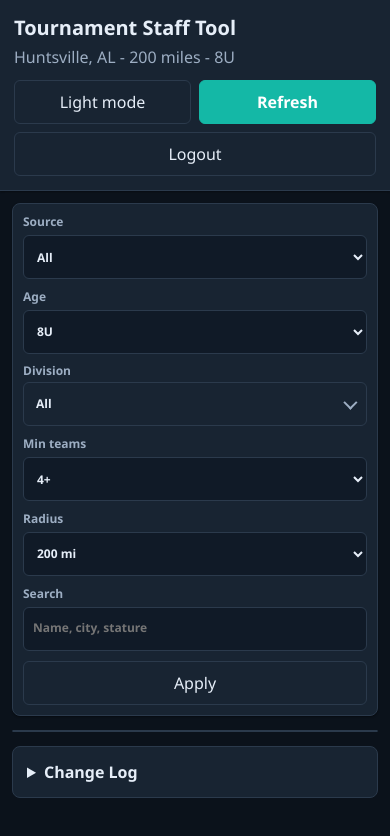
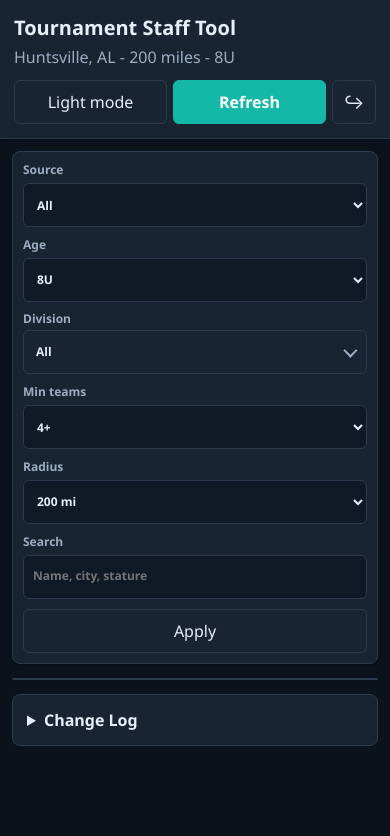
Before and after one commit to wcappling/baseball-tournament-staff-tool, a plain HTML site: page baseball_aggregator/static/index.html in a window 390 px wide. Drawn offline with Linux system fonts and the light colour scheme; no server answers.

Commit message:
Polish topbar buttons for narrow phone screens

```diff
--- a/baseball_aggregator/static/index.html
+++ b/baseball_aggregator/static/index.html
@@ -23,7 +23,9 @@
     <div class="topbar-actions">
       <button id="themeToggle" title="Switch between light and dark theme">Dark mode</button>
       <button id="refreshBtn" class="primary" title="Refresh tournament sources">Refresh</button>
-      <button id="logoutBtn" title="Sign out of the staff tool">Logout</button>
+      <button id="logoutBtn" title="Sign out of the staff tool" aria-label="Logout">
+        <span class="logout-label">Logout</span>
+      </button>
     </div>
   </header>
 
--- a/baseball_aggregator/static/styles.css
+++ b/baseball_aggregator/static/styles.css
@@ -97,6 +97,11 @@ body.login-page {
 .topbar-actions {
   display: flex;
   gap: 8px;
+}
+
+
+#logoutBtn {
+  min-width: 88px;
 }
 
 h1,
@@ -609,3 +614,45 @@ textarea {
     min-width: 560px;
   }
 }
+
+
+@media (max-width: 480px) {
+  .topbar-actions {
+    width: 100%;
+    gap: 6px;
+  }
+
+  .topbar-actions button {
+    flex: 1 1 110px;
+    padding-inline: 9px;
+  }
+
+  #logoutBtn {
+    flex: 0 0 44px;
+    min-width: 44px;
+    padding-inline: 0;
+    display: inline-flex;
+    justify-content: center;
+    align-items: center;
+    font-size: 0;
+  }
+
+  #logoutBtn::before {
+    content: "↪";
+    font-size: 18px;
+    line-height: 1;
+  }
+
+  #logoutBtn .logout-label {
+    position: absolute;
+    width: 1px;
+    height: 1px;
+    margin: -1px;
+    padding: 0;
+    overflow: hidden;
+    clip: rect(0 0 0 0);
+    clip-path: inset(50%);
+    border: 0;
+    white-space: nowrap;
+  }
+}
```
